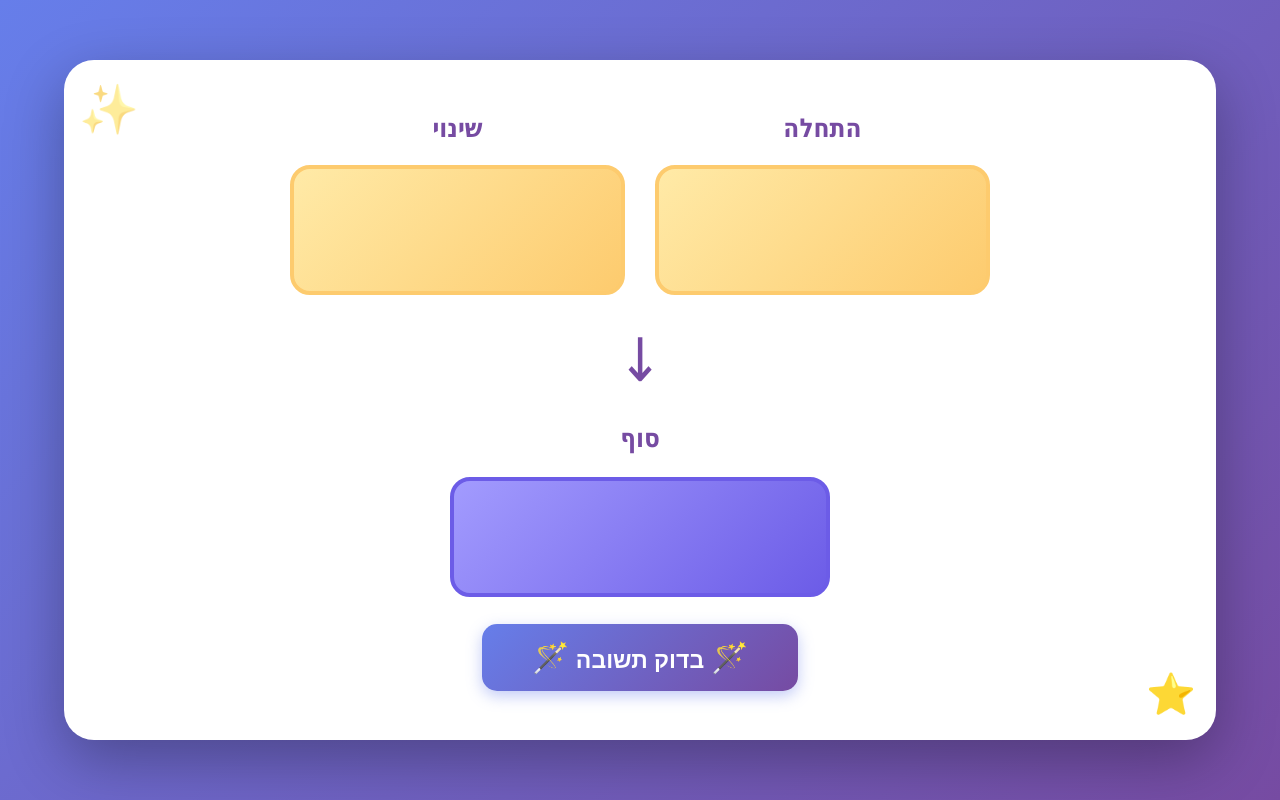
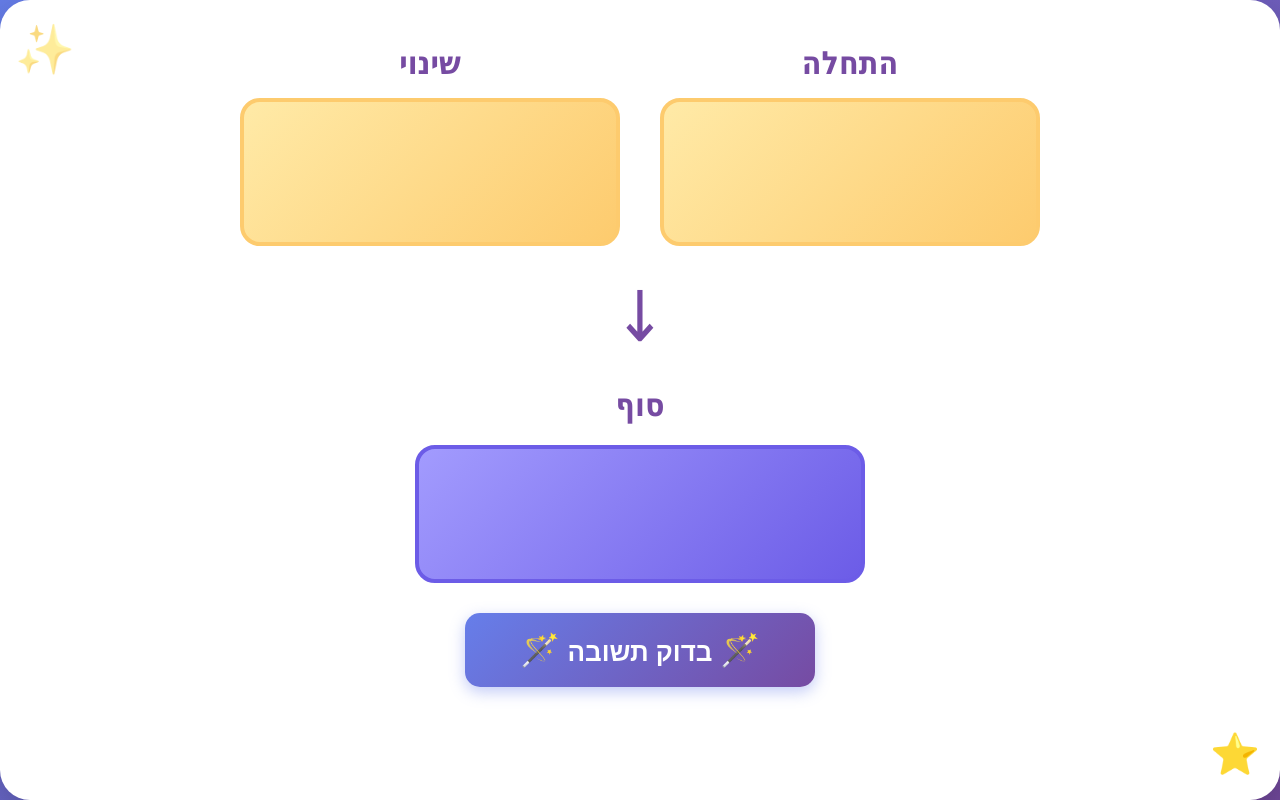
Before and after one commit to Inbal5980/claude-math-escapedragon, a plain HTML site: page index.html in a window 1280 px wide. Drawn offline with Linux system fonts and the light colour scheme.

Commit message:
Update index.html

```diff
--- a/index.html
+++ b/index.html
@@ -11,27 +11,41 @@
       background: linear-gradient(135deg,#667eea 0%,#764ba2 100%);
       height:100vh; width:100vw; display:flex; align-items:center; justify-content:center; overflow:hidden;
     }
-    .container { background:#fff; border-radius:30px; padding:30px; width:90vw; height:85vh; max-width:1200px; max-height:700px; box-shadow:0 20px 60px rgba(0,0,0,.3); overflow:auto; display:flex; align-items:center; justify-content:center; position:relative }
+    .container {
+      background:#fff;
+      border-radius:30px;
+      padding:40px;
+      width:calc(100vh * 16 / 9);
+      height:100vh;
+      max-width:100vw;
+      aspect-ratio: 16/9;
+      box-shadow:0 20px 60px rgba(0,0,0,.3);
+      overflow:auto;
+      display:flex;
+      align-items:center;
+      justify-content:center;
+      position:relative
+    }
     .container::before{content:'✨'; position:absolute; top:20px; left:20px; font-size:40px; animation:twinkle 2s infinite}
     .container::after{content:'⭐'; position:absolute; bottom:20px; right:20px; font-size:40px; animation:twinkle 2s infinite 1s}
     @keyframes twinkle{0%,100%{opacity:1; transform:scale(1)} 50%{opacity:.5; transform:scale(1.2)}}
-    .schema{display:flex; flex-direction:column; align-items:center; gap:12px; width:100%}
-    .boxes-container{display:flex; gap:30px; width:100%; max-width:700px}
-    .box{flex:1; display:flex; flex-direction:column; gap:20px}
-    .box-label{font-size:26px; font-weight:bold; color:#764ba2; text-align:center}
-    .box-input{background:linear-gradient(135deg,#ffeaa7,#fdcb6e); border:4px solid #fdcb6e; border-radius:20px; padding:35px 25px; min-height:130px; display:flex; align-items:center; justify-content:center}
-    .box-input input{width:100%; font-size:44px; font-weight:bold; text-align:center; border:none; background:transparent; color:#2d3436; outline:none}
-    .arrow{font-size:60px; color:#764ba2; margin:10px 0 8px}
-    .result-label{font-size:26px; font-weight:bold; color:#764ba2; text-align:center; margin-bottom:10px}
-    .result-box{background:linear-gradient(135deg,#a29bfe,#6c5ce7); border:4px solid #6c5ce7; border-radius:20px; padding:30px 40px; min-height:120px; display:flex; align-items:center; justify-content:center; max-width:380px; width:100%}
-    .result-box input{width:100%; font-size:44px; font-weight:bold; text-align:center; border:none; background:transparent; color:#fff; outline:none}
-    button{margin-top:15px; padding:16px 50px; font-size:23px; font-weight:bold; color:#fff; background:linear-gradient(135deg,#667eea,#764ba2); border:none; border-radius:15px; cursor:pointer; transition:.3s; box-shadow:0 5px 15px rgba(102,126,234,.4)}
+    .schema{display:flex; flex-direction:column; align-items:center; gap:15px; width:100%; height:100%}
+    .boxes-container{display:flex; gap:40px; width:100%; max-width:800px; justify-content:center}
+    .box{flex:1; display:flex; flex-direction:column; gap:15px}
+    .box-label{font-size:32px; font-weight:bold; color:#764ba2; text-align:center}
+    .box-input{background:linear-gradient(135deg,#ffeaa7,#fdcb6e); border:4px solid #fdcb6e; border-radius:20px; padding:40px 30px; min-height:140px; display:flex; align-items:center; justify-content:center}
+    .box-input input{width:100%; font-size:52px; font-weight:bold; text-align:center; border:none; background:transparent; color:#2d3436; outline:none}
+    .arrow{font-size:70px; color:#764ba2; margin:5px 0}
+    .result-label{font-size:32px; font-weight:bold; color:#764ba2; text-align:center; margin-bottom:5px}
+    .result-box{background:linear-gradient(135deg,#a29bfe,#6c5ce7); border:4px solid #6c5ce7; border-radius:20px; padding:35px 45px; min-height:130px; display:flex; align-items:center; justify-content:center; max-width:450px; width:100%}
+    .result-box input{width:100%; font-size:52px; font-weight:bold; text-align:center; border:none; background:transparent; color:#fff; outline:none}
+    button{margin-top:15px; padding:18px 55px; font-size:26px; font-weight:bold; color:#fff; background:linear-gradient(135deg,#667eea,#764ba2); border:none; border-radius:15px; cursor:pointer; transition:.3s; box-shadow:0 5px 15px rgba(102,126,234,.4)}
     button:hover{transform:translateY(-3px); box-shadow:0 8px 20px rgba(102,126,234,.6)}
-    .message{margin-top:15px; padding:20px; border-radius:15px; font-size:22px; font-weight:bold; text-align:center; display:none; max-width:800px; line-height:1.4}
+    .message{margin-top:15px; padding:25px; border-radius:15px; font-size:24px; font-weight:bold; text-align:center; display:none; max-width:900px; line-height:1.4}
     .success{background:linear-gradient(135deg,#55efc4,#00b894); color:#fff; border:3px solid #00b894; display:block}
     .warning{background:linear-gradient(135deg,#fab1a0,#ff7675); color:#fff; border:3px solid #ff7675; display:block}
     .error{background:linear-gradient(135deg,#fd79a8,#e84393); color:#fff; border:3px solid #e84393; display:block}
-    .magic-wand{font-size:30px; display:inline-block; animation:wave 1s infinite}
+    .magic-wand{font-size:32px; display:inline-block; animation:wave 1s infinite}
     @keyframes wave{0%,100%{transform:rotate(0)} 25%{transform:rotate(20deg)} 75%{transform:rotate(-20deg)}}
   </style>
 </head>
```
